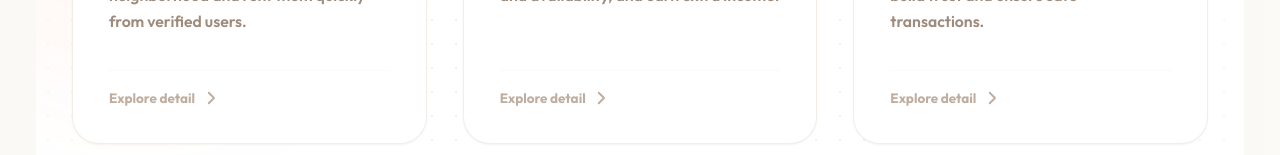
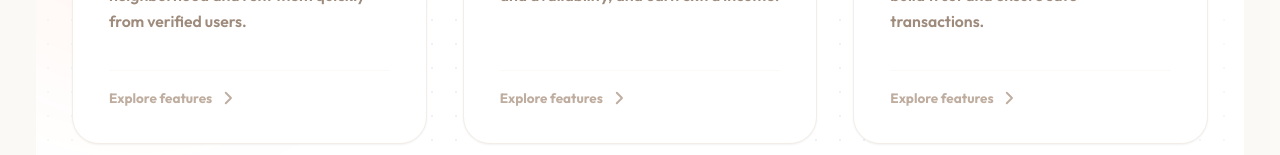
Before and after one commit to AdwithGowda/sharehub, a React (Vite) app in the folder frontend/: page /features in a window 1280 px wide. Shown: the part 797-952 px from the top of the page. Built offline with nearby package versions, Linux system fonts and the light colour scheme.

Commit message:
Update links in Features.jsx

```diff
--- a/frontend/src/pages/marketplace/Features.jsx
+++ b/frontend/src/pages/marketplace/Features.jsx
@@ -19,54 +19,63 @@ const featuresData = [
     title: "Rent Tools Nearby",
     description: "Find tools available in your neighborhood and rent them quickly from verified users.",
     icon: MapPin,
+    link: "/",
   },
   {
     id: 2,
     title: "List Your Tools for Rent",
     description: "Upload your unused tools, set pricing and availability, and earn extra income.",
     icon: Wrench,
+    link: "/dashboard/add-item",
   },
   {
     id: 3,
     title: "KYC Verification",
     description: "Verify your identity with secure KYC to build trust and ensure safe transactions.",
     icon: ShieldCheck,
+    link: "/dashboard/kyc",
   },
   {
     id: 4,
     title: "Secure Chat Between Users",
     description: "Communicate directly with owners and renters through an in-app chat system.",
     icon: MessageSquare,
+    link: "/dashboard",
   },
   {
     id: 5,
     title: "QR Code Verification",
     description: "Verify pickup and return of tools securely using QR code scanning.",
     icon: QrCode,
+    link: "/dashboard",
   },
   {
     id: 6,
     title: "Wallet Management",
     description: "Track earnings, deposits, refunds, and withdrawals through a secure digital wallet.",
     icon: Wallet,
+    link: "/dashboard/wallet",
   },
   {
     id: 7,
     title: "Seamless Across All Devices",
     description: "Enjoy a seamless experience on mobile, tablet, and desktop devices with a fully responsive interface.",
     icon: Smartphone,
+    link: "/",
   },
   {
     id: 8,
     title: "Centralized Admin Management",
     description: "Admin manages users, KYC requests, bookings, disputes, and platform security efficiently.",
     icon: LayoutDashboard,
+    link: "/",
   },
   {
     id: 9,
     title: "Secure Authentication",
     description: "Protect user accounts with secure login, registration, and authentication mechanisms.",
     icon: Lock,
+    link: "/",
   }
 ];
 
@@ -127,12 +136,12 @@ export default function Features() {
                   </p>
                 </div>
 
-                <div className="mt-8 pt-4 border-t border-slate-50 flex items-center text-xs font-bold text-slate-400 group-hover:text-[#FF6B35] transition-colors duration-300">
-                  <span>Explore detail</span>
+                <Link to={feature.link} className="mt-8 pt-4 border-t border-slate-50 flex items-center text-xs font-bold text-slate-400 group-hover:text-[#FF6B35] transition-colors duration-300">
+                  <span>Explore features</span>
                   <svg className="w-4 h-4 ml-1.5 transform group-hover:translate-x-1 transition-transform duration-300" fill="none" viewBox="0 0 24 24" stroke="currentColor" strokeWidth="2.5">
                     <path strokeLinecap="round" strokeLinejoin="round" d="M9 5l7 7-7 7" />
                   </svg>
-                </div>
+                </Link>
               </div>
             );
           })}
```
